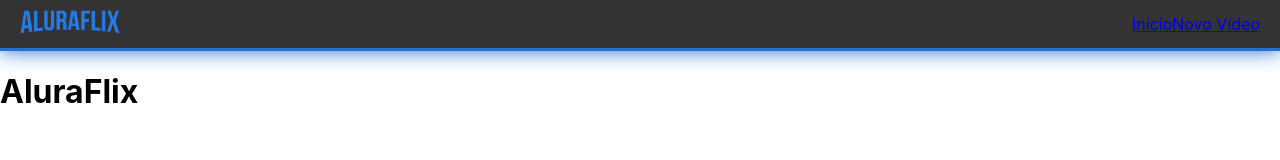
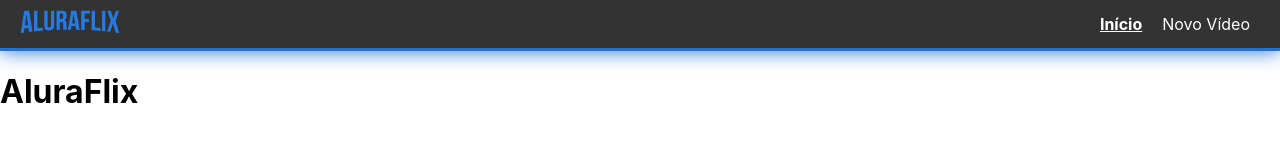
Before and after one commit to jhonatan-goncalves-pereira/alura-flix, a React (Create React App) app: page / in a window 1280 px wide. Shown: the top 160 px of the page. Built offline with nearby package versions, Linux system fonts and the light colour scheme; no server answers.

Commit message:
API: Correção caminho db.json e da aplicação da classe para os links

```diff
--- a/api/server.js
+++ b/api/server.js
@@ -1,6 +1,6 @@
 const jsonServer = require('json-server');
 const server = jsonServer.create();
-const router = jsonServer.router('db.json');
+const router = jsonServer.router('../db.json');
 const middlewares = jsonServer.defaults();
 
 server.use(middlewares);
--- a/src/components/Header/Header.module.css
+++ b/src/components/Header/Header.module.css
@@ -13,13 +13,13 @@
   width: 100px;
 }
 
-.nav-link {
+.navLink {
   color: white;
   text-decoration: none;
   margin: 0 10px;
 }
 
-.nav-link.active {
+.navLink.active {
   font-weight: bold;
   text-decoration: underline;
 }
--- a/src/components/Header/index.js
+++ b/src/components/Header/index.js
@@ -1,5 +1,5 @@
 import React from 'react';
-import { Link, useLocation  } from 'react-router-dom';
+import { Link, useLocation } from 'react-router-dom';
 import styles from './Header.module.css'; // Importe o módulo de estilos corretamente
 
 const Header = () => {
@@ -10,9 +10,9 @@ const Header = () => {
       <div className={styles.logo}>
         <img src="/Logo@2x.png" alt="Logo da sua aplicação" />
       </div>
-       <nav>
-        <Link to="/" className={`nav-link ${location.pathname === '/' ? 'active' : ''}`}>Início</Link>
-        <Link to="/novo-video" className={`nav-link ${location.pathname === '/novo-video' ? 'active' : ''}`}>Novo Vídeo</Link>
+      <nav>
+        <Link to="/" className={`${styles.navLink} ${location.pathname === '/' ? styles.active : ''}`}>Início</Link>
+        <Link to="/novo-video" className={`${styles.navLink} ${location.pathname === '/novo-video' ? styles.active : ''}`}>Novo Vídeo</Link>
       </nav>
     </header>
   );
```
